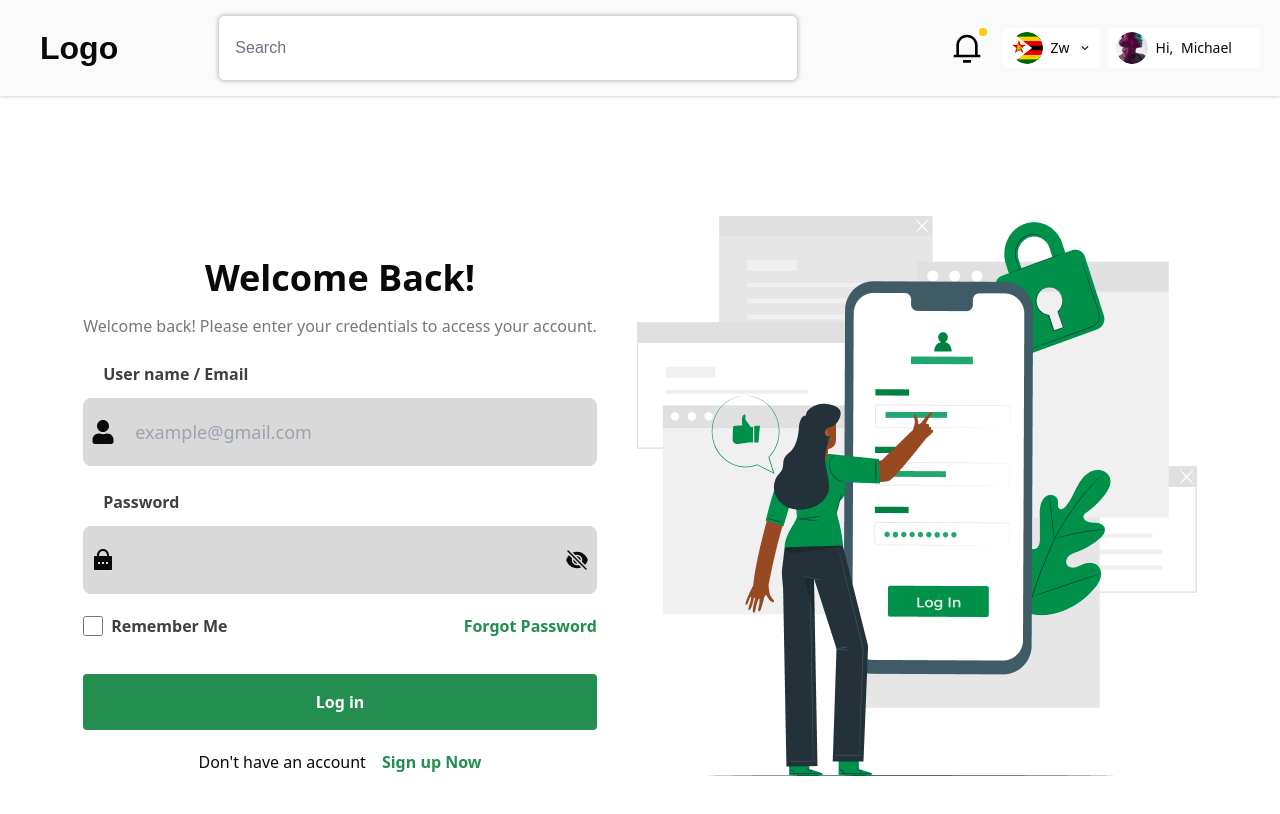
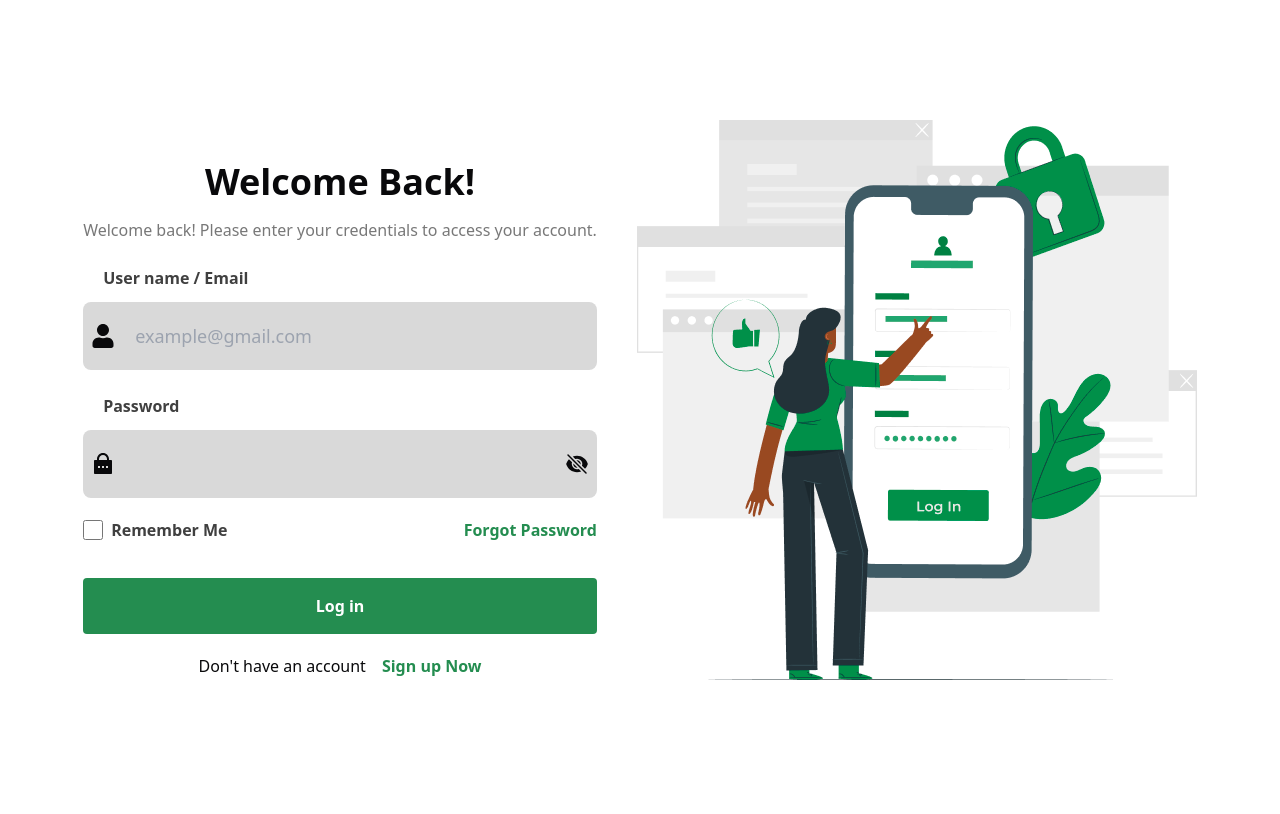
Before and after one commit to rko0211/Coupone, a React (Vite) app: page / in a window 1280 px wide. Shown: the top 814 px of the page. Built offline with nearby package versions, Linux system fonts and the light colour scheme.

Commit message:
Update Home page

```diff
--- a/src/App.tsx
+++ b/src/App.tsx
@@ -13,13 +13,11 @@ import HomeForm from "./pages/HomeForm";
 import HomePage from "./pages/HomePage";
 // import Carousel from "./components/shared/Carousel";
 // import HorizontalRuler from "./components/shared/HorizontalRuler";
-import Navbar from "./components/shared/Navbar";
+// import Navbar from "./components/shared/Navbar";
 // import OfferSection from "./components/shared/OfferSection";
 const App: React.FC = () => {
   return (
     <>
-      <Navbar />
-
       <Routes>
         <Route path="/" element={<LoginPage />} />
         <Route path="/HomePage" element={<HomePage />} />
--- a/src/pages/HomePage.tsx
+++ b/src/pages/HomePage.tsx
@@ -1,11 +1,13 @@
 import Carousel from "@/components/shared/Carousel";
 import HorizontalRuler from "@/components/shared/HorizontalRuler";
+import Navbar from "@/components/shared/Navbar";
 import OfferSection from "@/components/shared/OfferSection";
 import React from "react";
 
 const HomePage: React.FC = () => {
   return (
     <div className="">
+      <Navbar />
       <Carousel />
       <OfferSection />
       <HorizontalRuler />
```
